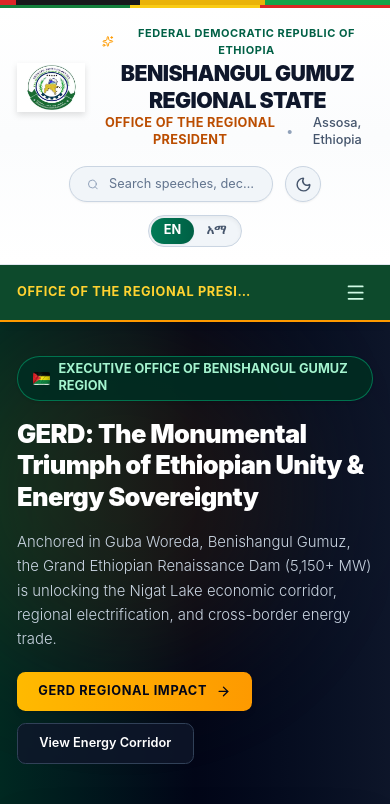
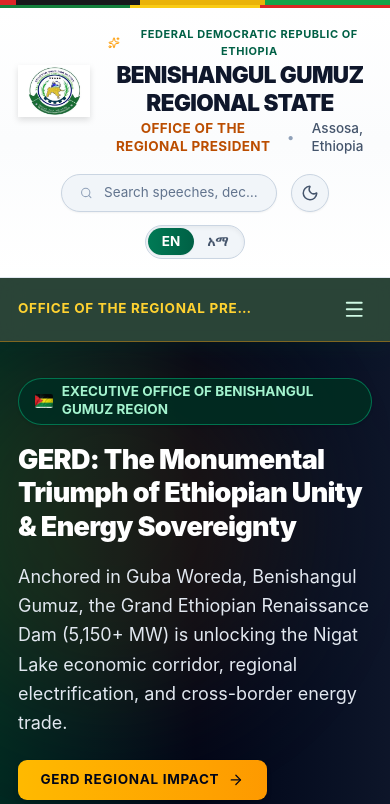
Before and after one commit to ShaneseEm/bgrs-po, a React (Vite) app: page / in a window 390 px wide. Shown: the top 804 px of the page. Built offline with nearby package versions, Linux system fonts and the light colour scheme.

Commit message:
feat: single-line navbar with whitespace-nowrap, classic translucent glass styling, enlarged paragraph typography, and updated president photos

```diff
--- a/src/App.jsx
+++ b/src/App.jsx
@@ -107,13 +107,13 @@ export default function App() {
                       {content.presidentSection.name}
                     </h2>
 
-                    <div className="bg-white dark:bg-slate-800/80 p-4 rounded-xl border-l-4 border-amber-500 border-y border-r border-slate-200 dark:border-slate-700">
-                      <p className="italic text-slate-700 dark:text-slate-200 text-sm sm:text-base leading-relaxed">
+                    <div className="bg-white dark:bg-slate-800/80 p-5 rounded-xl border-l-4 border-amber-500 border-y border-r border-slate-200 dark:border-slate-700 shadow-xs">
+                      <p className="italic text-slate-800 dark:text-slate-100 text-base sm:text-xl leading-relaxed font-sans">
                         "{content.presidentSection.quote}"
                       </p>
                     </div>
 
-                    <p className="text-sm sm:text-base text-slate-600 dark:text-slate-300 leading-relaxed">
+                    <p className="text-base sm:text-lg text-slate-700 dark:text-slate-200 leading-relaxed">
                       {content.presidentSection.bioExcerpt}
                     </p>
 
--- a/src/components/AdministrationSection.jsx
+++ b/src/components/AdministrationSection.jsx
@@ -18,7 +18,7 @@ export function AdministrationSection({ content }) {
           <h2 className="text-3xl sm:text-5xl font-black text-slate-900 dark:text-white tracking-tight font-sans uppercase">
             {admin.title}
           </h2>
-          <p className="mt-2 text-slate-600 dark:text-slate-300 text-sm sm:text-base leading-relaxed">
+          <p className="mt-2 text-slate-600 dark:text-slate-300 text-base sm:text-lg leading-relaxed">
             {admin.description}
           </p>
           <div className="w-16 h-1 bg-gradient-to-r from-amber-500 via-emerald-600 to-amber-500 mx-auto mt-2.5 rounded-full"></div>
@@ -57,7 +57,7 @@ export function AdministrationSection({ content }) {
                     {zone.name}
                   </h4>
 
-                  <p className={`text-sm leading-relaxed mb-4 ${isSelected ? 'text-emerald-100' : 'text-slate-600 dark:text-slate-400'}`}>
+                  <p className={`text-base leading-relaxed mb-4 ${isSelected ? 'text-emerald-100' : 'text-slate-600 dark:text-slate-300'}`}>
                     {zone.desc}
                   </p>
 
--- a/src/components/CitizenPortal.jsx
+++ b/src/components/CitizenPortal.jsx
@@ -50,7 +50,7 @@ export function CitizenPortal({ content }) {
           <h2 className="text-3xl sm:text-5xl font-black text-slate-900 dark:text-white tracking-tight font-sans uppercase">
             {cp.title}
           </h2>
-          <p className="mt-2 text-slate-600 dark:text-slate-300 text-sm sm:text-base leading-relaxed">
+          <p className="mt-2 text-slate-600 dark:text-slate-300 text-base sm:text-lg leading-relaxed">
             {cp.intro}
           </p>
           <div className="w-16 h-1 bg-gradient-to-r from-amber-500 via-emerald-600 to-amber-500 mx-auto mt-2.5 rounded-full"></div>
--- a/src/components/HeroBanner.jsx
+++ b/src/components/HeroBanner.jsx
@@ -77,7 +77,7 @@ export function HeroBanner({ content, onSelectNews }) {
               {slides[currentSlide].headline}
             </h2>
 
-            <p className="text-sm sm:text-base text-slate-300 leading-relaxed font-light max-w-2xl transition-all duration-500">
+            <p className="text-base sm:text-lg text-slate-200 leading-relaxed font-normal max-w-2xl transition-all duration-500">
               {slides[currentSlide].subheadline}
             </p>
 
--- a/src/components/Navigation.jsx
+++ b/src/components/Navigation.jsx
@@ -21,22 +21,22 @@ export function Navigation({ content, activeSection, setActiveSection }) {
   };
 
   return (
-    <nav className="sticky top-0 z-40 bg-[#0d4a2c] dark:bg-[#072415] text-white shadow-md border-b-2 border-amber-500 transition-colors duration-300">
+    <nav className="sticky top-0 z-40 bg-[#062415]/85 dark:bg-[#021309]/85 backdrop-blur-md text-white shadow-lg shadow-emerald-950/20 border-b border-amber-500/40 transition-all duration-300">
       <div className="max-w-7xl mx-auto px-4 sm:px-6 lg:px-8">
-        <div className="flex items-center justify-between h-13">
+        <div className="flex items-center justify-between h-14">
 
-          {/* Desktop Navigation Links */}
-          <div className="hidden lg:flex items-center space-x-1">
+          {/* Desktop Navigation Links - Single Line Guaranteed (whitespace-nowrap), Classic Glassmorphism & Smooth Animations */}
+          <div className="hidden lg:flex items-center space-x-1.5 xl:space-x-2">
             {navItems.map((item) => {
               const isActive = activeSection === item.id;
               return (
                 <button
                   key={item.id}
                   onClick={() => handleNavClick(item.id)}
-                  className={`px-3.5 py-2 rounded-md text-sm tracking-wider transition-all uppercase font-bold cursor-pointer ${
+                  className={`whitespace-nowrap px-3.5 py-2 rounded-lg text-xs xl:text-sm uppercase font-bold tracking-wider transition-all duration-300 cursor-pointer select-none ${
                     isActive
-                      ? 'bg-amber-500 text-slate-950 shadow-sm'
-                      : 'text-emerald-100 hover:bg-[#146039] hover:text-white'
+                      ? 'bg-gradient-to-r from-amber-400 via-amber-500 to-amber-400 text-slate-950 shadow-md shadow-amber-500/30 ring-1 ring-amber-300/60 scale-[1.02]'
+                      : 'text-emerald-100/90 hover:text-white hover:bg-white/10 hover:scale-105 active:scale-95'
                   }`}
                 >
                   {item.label}
@@ -45,13 +45,13 @@ export function Navigation({ content, activeSection, setActiveSection }) {
             })}
           </div>
 
-          {/* Quick Citizen Action button */}
+          {/* Quick Citizen Action button - Single Line with Classic Gold Glow */}
           <div className="hidden lg:flex items-center">
             <button
               onClick={() => handleNavClick('services')}
-              className="bg-amber-400 hover:bg-amber-300 text-slate-950 px-4 py-2 rounded-md text-sm font-bold uppercase tracking-wider shadow-sm transition-all flex items-center gap-1.5 cursor-pointer"
+              className="whitespace-nowrap bg-gradient-to-r from-amber-400 to-amber-500 hover:from-amber-300 hover:to-amber-400 text-slate-950 px-4 py-2 rounded-lg text-xs xl:text-sm font-black uppercase tracking-wider shadow-md shadow-amber-500/25 hover:shadow-lg hover:shadow-amber-500/40 hover:scale-105 active:scale-95 transition-all duration-300 flex items-center gap-2 cursor-pointer ring-1 ring-amber-300/40"
             >
-              <MessageSquare className="w-3.5 h-3.5 text-slate-950" />
+              <MessageSquare className="w-4 h-4 text-slate-950" />
               <span>{content.nav.services}</span>
             </button>
           </div>
@@ -73,30 +73,30 @@ export function Navigation({ content, activeSection, setActiveSection }) {
         </div>
       </div>
 
-      {/* Mobile Drawer */}
+      {/* Mobile Drawer with Classic Glassmorphic Styling */}
       {mobileMenuOpen && (
-        <div className="lg:hidden bg-[#093520] dark:bg-[#04140b] border-t border-emerald-800 px-4 pt-3 pb-5 space-y-1.5 shadow-2xl animate-fade-in">
+        <div className="lg:hidden bg-[#062415]/95 dark:bg-[#021309]/95 backdrop-blur-xl border-t border-amber-500/30 px-4 pt-3 pb-5 space-y-2 shadow-2xl animate-fade-in">
           {navItems.map((item) => {
             const isActive = activeSection === item.id;
             return (
               <button
                 key={item.id}
                 onClick={() => handleNavClick(item.id)}
-                className={`w-full flex items-center justify-between px-3.5 py-2.5 rounded-lg text-sm font-medium tracking-wide transition-all text-left cursor-pointer ${
+                className={`w-full flex items-center justify-between px-4 py-3 rounded-lg text-sm font-semibold tracking-wide transition-all duration-200 text-left cursor-pointer ${
                   isActive
-                    ? 'bg-amber-500 text-slate-950 font-bold shadow-sm'
-                    : 'text-emerald-100 hover:bg-emerald-800 hover:text-white'
+                    ? 'bg-gradient-to-r from-amber-400 to-amber-500 text-slate-950 font-bold shadow-md shadow-amber-500/20'
+                    : 'text-emerald-100/90 hover:bg-white/10 hover:text-white'
                 }`}
               >
                 <span>{item.label}</span>
-                <ChevronRight className={`w-4 h-4 ${isActive ? 'text-slate-950' : 'text-emerald-400'}`} />
+                <ChevronRight className={`w-4 h-4 ${isActive ? 'text-slate-950' : 'text-amber-400'}`} />
               </button>
             );
           })}
-          <div className="pt-2 border-t border-emerald-800/80 mt-2">
+          <div className="pt-2 border-t border-emerald-800/60 mt-2">
             <button
               onClick={() => handleNavClick('services')}
-              className="w-full bg-amber-400 text-slate-950 py-2.5 rounded-lg text-xs font-bold uppercase tracking-wider shadow-md flex items-center justify-center gap-2 cursor-pointer"
+              className="w-full bg-gradient-to-r from-amber-400 to-amber-500 text-slate-950 py-3 rounded-lg text-sm font-black uppercase tracking-wider shadow-md shadow-amber-500/30 flex items-center justify-center gap-2 cursor-pointer"
             >
               <MessageSquare className="w-4 h-4 text-slate-950" />
               <span>{content.nav.services}</span>
--- a/src/components/NewsHub.jsx
+++ b/src/components/NewsHub.jsx
@@ -86,7 +86,7 @@ export function NewsHub({ content, currentLang }) {
                   <h3 className="text-xl sm:text-2xl font-black text-slate-900 dark:text-white font-sans leading-snug group-hover:text-emerald-700 dark:group-hover:text-emerald-400 transition-colors">
                     {featuredArticle.title}
                   </h3>
-                  <p className="text-slate-600 dark:text-slate-300 text-sm sm:text-base leading-relaxed line-clamp-3">
+                  <p className="text-slate-700 dark:text-slate-200 text-base sm:text-lg leading-relaxed line-clamp-3">
                     {featuredArticle.summary}
                   </p>
                 </div>
--- a/src/data/content.js
+++ b/src/data/content.js
@@ -67,7 +67,7 @@ export const contentData = {
       "name": "H.E. Ashadli Hassan",
       "role": "President of the Benishangul Gumuz Regional State",
       "portraitOfficial": "/images/president-official.png",
-      "portraitPress": "/images/president-press.jpg",
+      "portraitPress": "/images/president-gerd-forum.jpg",
       "photos": [
         {
           "id": 1,
@@ -79,19 +79,19 @@ export const contentData = {
         },
         {
           "id": 2,
-          "url": "/images/president-press.jpg",
-          "title": "Executive Press Conference",
-          "caption": "President Ashadli Hassan addressing regional and national media on peace and development",
-          "tag": "Press Briefing",
-          "location": "Regional Secretariat, Assosa"
+          "url": "/images/president-gerd-forum.jpg",
+          "title": "GERD Transformation Keynote",
+          "caption": "Delivering the keynote address at the \"GERD for Ethiopia's Renewal\" leadership forum",
+          "tag": "Megaproject Forum",
+          "location": "Assosa Forum Hall"
         },
         {
           "id": 3,
-          "url": "/images/president-gerd-forum.jpg",
-          "title": "GERD Renewal Keynote Address",
-          "caption": "Delivering the keynote address at the \"GERD for Ethiopia's Renewal\" leadership forum",
-          "tag": "Megaproject Forum",
-          "location": "Assosa Forum Hall"
+          "url": "/images/president-state-portrait.png",
+          "title": "Executive State Profile",
+          "caption": "Chief Administrator of Benishangul Gumuz Regional State",
+          "tag": "Executive Profile",
+          "location": "Assosa Executive Complex"
         },
         {
           "id": 4,
@@ -421,7 +421,7 @@ export const contentData = {
       "name": "ክቡር አቶ አሻድሊ ሀሰን",
       "role": "የቤኒሻንጉል ጉሙዝ ክልላዊ መንግሥት ርዕሰ መስተዳድር",
       "portraitOfficial": "/images/president-official.png",
-      "portraitPress": "/images/president-press.jpg",
+      "portraitPress": "/images/president-gerd-forum.jpg",
       "photos": [
         {
           "id": 1,
@@ -775,7 +775,7 @@ export const contentData = {
       "name": "H.E. Ashadli Hassan",
       "role": "Rais al-Hukuma al-Iqlimiya - Benishangul Gumuz",
       "portraitOfficial": "/images/president-official.png",
-      "portraitPress": "/images/president-press.jpg",
+      "portraitPress": "/images/president-gerd-forum.jpg",
       "photos": [
         {
           "id": 1,
@@ -787,19 +787,19 @@ export const contentData = {
         },
         {
           "id": 2,
-          "url": "/images/president-press.jpg",
-          "title": "Executive Press Conference",
-          "caption": "President Ashadli Hassan addressing regional and national media on peace and development",
-          "tag": "Press Briefing",
-          "location": "Regional Secretariat, Assosa"
+          "url": "/images/president-gerd-forum.jpg",
+          "title": "GERD Transformation Keynote",
+          "caption": "Delivering the keynote address at the \"GERD for Ethiopia's Renewal\" leadership forum",
+          "tag": "Megaproject Forum",
+          "location": "Assosa Forum Hall"
         },
         {
           "id": 3,
-          "url": "/images/president-gerd-forum.jpg",
-          "title": "GERD Renewal Keynote Address",
-          "caption": "Delivering the keynote address at the \"GERD for Ethiopia's Renewal\" leadership forum",
-          "tag": "Megaproject Forum",
-          "location": "Assosa Forum Hall"
+          "url": "/images/president-state-portrait.png",
+          "title": "Executive State Profile",
+          "caption": "Chief Administrator of Benishangul Gumuz Regional State",
+          "tag": "Executive Profile",
+          "location": "Assosa Executive Complex"
         },
         {
           "id": 4,
--- a/src/index.css
+++ b/src/index.css
@@ -12,12 +12,17 @@
 
   html {
     scroll-behavior: smooth;
-    font-size: 17px;
+    font-size: 18px;
   }
 
   body {
     @apply bg-slate-50 text-slate-800 antialiased selection:bg-amber-200 selection:text-amber-900 transition-colors duration-300;
     font-family: 'Inter', 'Noto Sans Ethiopic', -apple-system, BlinkMacSystemFont, 'Segoe UI', Roboto, sans-serif;
+  }
+
+  /* Classic large paragraph typography for enhanced readability */
+  p {
+    line-height: 1.75;
   }
 }
 
```
Also changed, not shown: src/components/InitiativesSection.jsx (+4 -4 lines), src/components/PresidentSection.jsx (+7 -7 lines), public/images/president-state-portrait.png (added).
